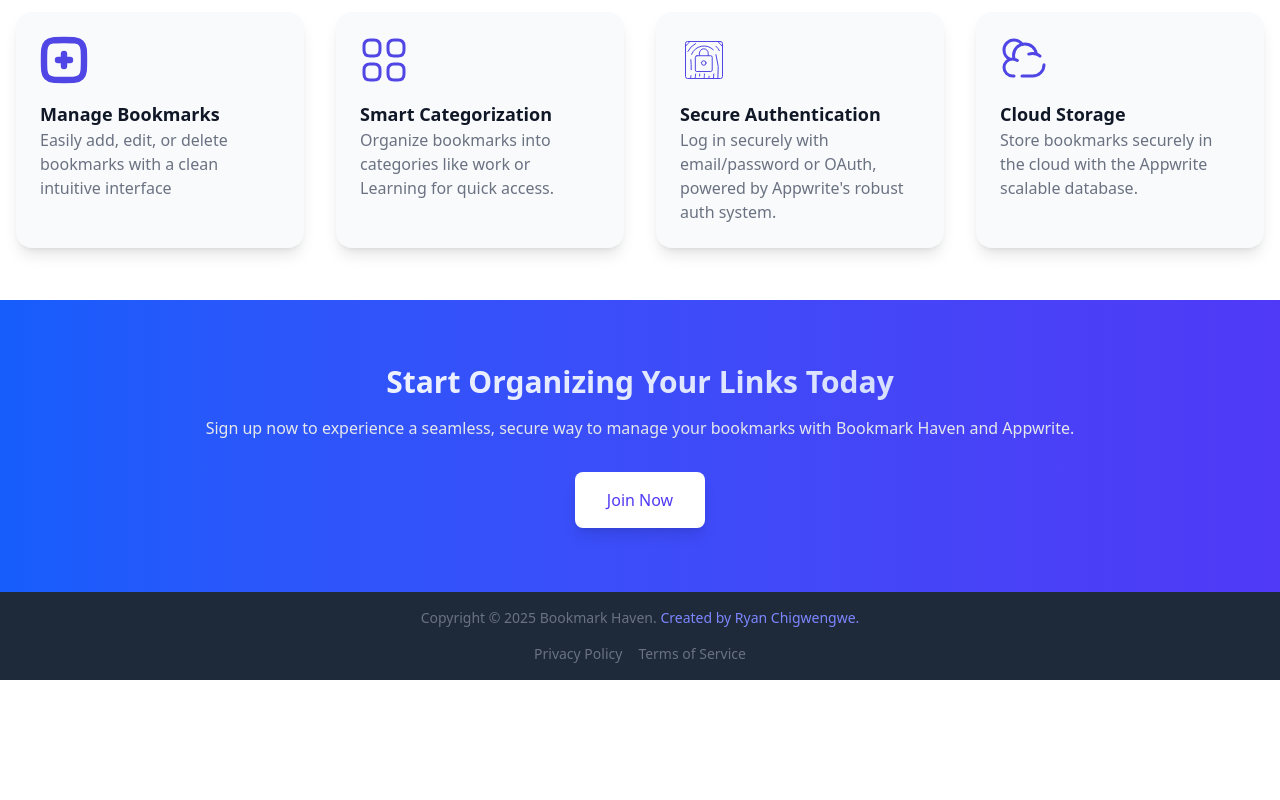
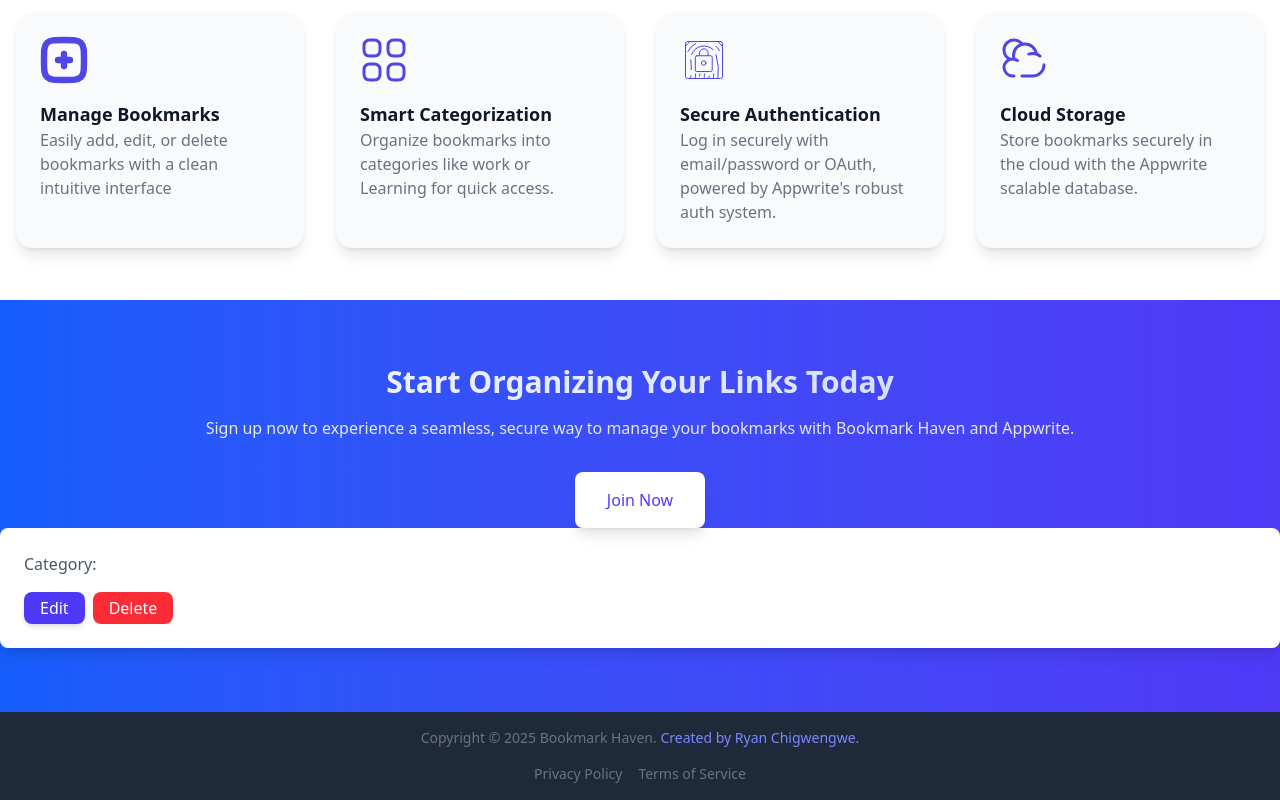
Before and after one commit to rctrollex/bookmark-app, a React (Vite) app: page / in a window 1280 px wide. Shown: the part 547-1347 px from the top of the page. Before the commit the page ends 1227 px from the top, so only its background shows below. Built offline with nearby package versions, Linux system fonts and the light colour scheme.

Commit message:
Created card component

```diff
--- a/src/components/BookmarkCard.jsx
+++ b/src/components/BookmarkCard.jsx
@@ -0,0 +1,17 @@
+import React from 'react'
+
+const BookmarkCard = ({title, url, category}) => {
+    return (
+        <div className="bg-white rounded-lg shadow-lg p-6">
+            <h4 className="text-gray-900 font-semibold text-2xl block">{title}</h4>
+            <a href={url} className="text-blue-600 hover:underline truncate block">{url}</a>
+            <p className="text-gray-600 font-medium mb-4">Category: {category}</p>
+            <div className="space-x-2 inline">
+                <button className="bg-indigo-600 py-1 px-4 rounded-lg shadow-md hover:bg-indigo-800 cursor-pointer">Edit</button>
+                <button className="bg-red-500 py-1 px-4 rounded-lg shadown-md hover:bg-red-600 cursor-pointer">Delete</button>
+            </div>
+
+        </div>
+    )
+}
+export default BookmarkCard
--- a/src/pages/Home.jsx
+++ b/src/pages/Home.jsx
@@ -2,6 +2,7 @@
 import Navbar from "../components/Navbar.jsx";
 import Footer from "../components/Footer.jsx";
 import {Link} from "react-router-dom";
+import BookmarkCard from "../components/BookmarkCard.jsx";
 
 const Home = () => {
     return (
@@ -73,6 +74,7 @@
                         <Link to="/signup" className="bg-white text-indigo-600 px-8 py-4 rounded-lg shadow-lg transform  hover:bg-gray-200 hover:scale-105 transition-all duration-75">Join Now</Link>
                     </div>
                 </div>
+                <BookmarkCard/>
 
             </section>
             <Footer/>
```
